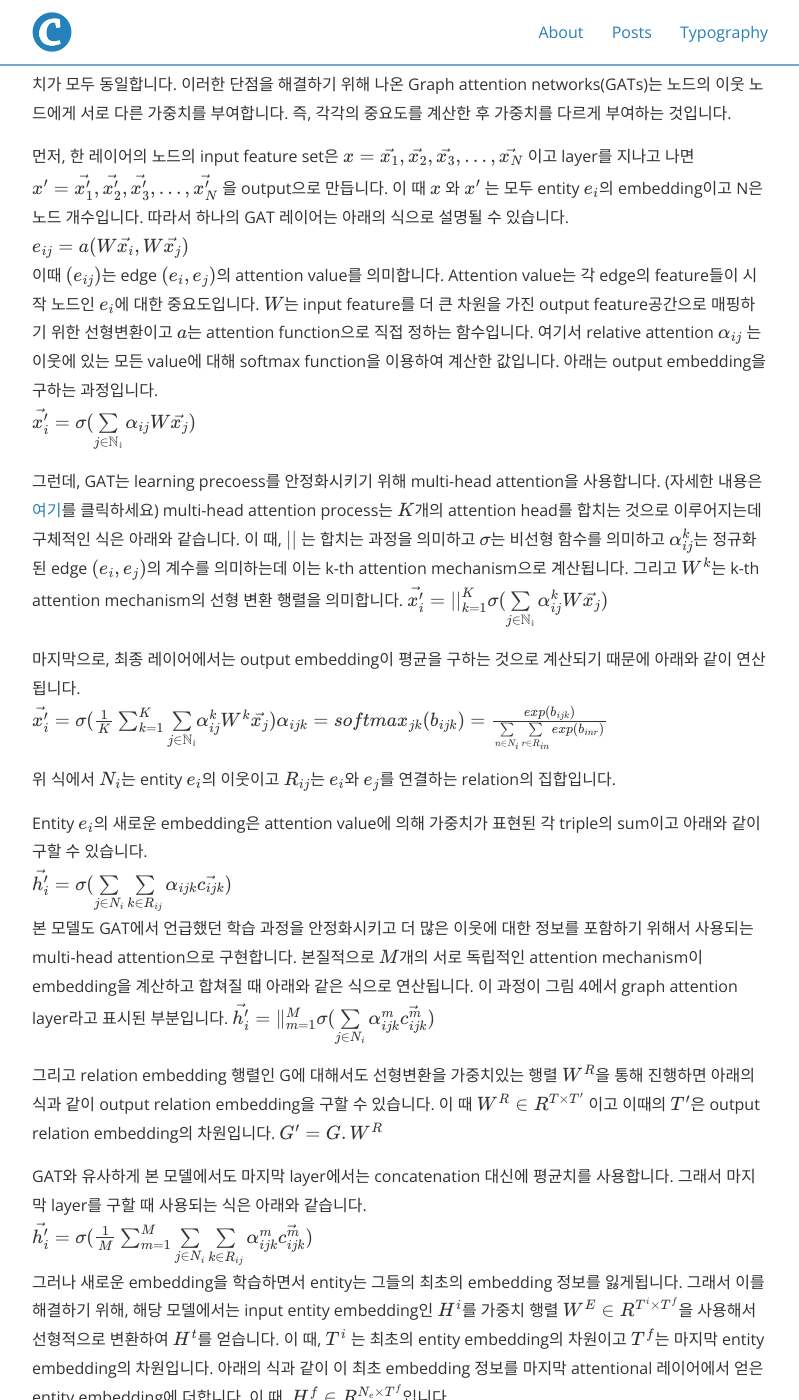
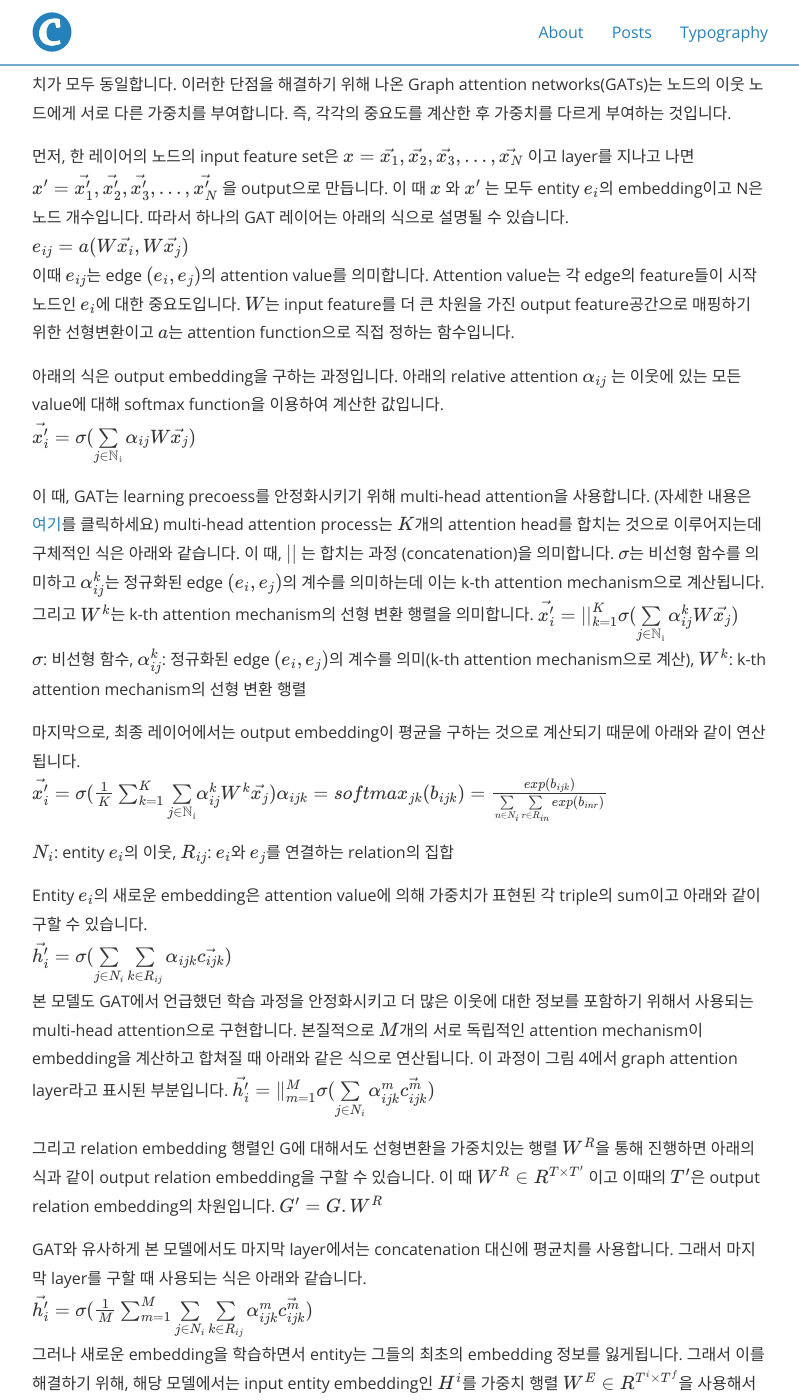
Before and after one commit to jeewon9708/jeewon9708.github.io, a Jekyll site: the page built from _posts/2020-09-18-paper-review-01.md, in a window 1280 px wide and 1400 px high, scrolled down 3064 px. Shown: the whole window, without its empty margins (240-1039 px from the left). Built offline with Jekyll 4.4.1, drawn with Linux system fonts in a browser that asks for light colours; nearby versions of some CDN libraries; formulas are drawn with MathJax 3.

Commit message:
Update 2020-09-18-paper-review-01.md

```diff
--- a/_posts/2020-09-18-paper-review-01.md
+++ b/_posts/2020-09-18-paper-review-01.md
@@ -70,17 +70,21 @@ Graph Convolutional networks(GCNs) 는 entity의 이웃노드에게서 정보를
 
 먼저, 한 레이어의 노드의 input feature set은  $x= \{\vec{x_1}, \vec{x_2}, \vec{x_3}, ..., \vec{x_N}\}$ 이고 layer를 지나고 나면 $x'= \{\vec{x_1'}, \vec{x_2'}, \vec{x_3'}, ..., \vec{x_N'}\}$ 을 output으로 만듭니다. 이 때 $x$ 와 $x'$ 는 모두 entity $e_i$의 embedding이고 N은 노드 개수입니다. 따라서 하나의 GAT 레이어는 아래의 식으로 설명될 수 있습니다.
 $${e_{ij}}= a( W \vec{x_i},W \vec{x_j})$$
-이때 $(e_{ij})$는 edge $(e_i,e_j)$의 attention value를 의미합니다. Attention value는 각 edge의 feature들이 시작 노드인 $e_i$에 대한 중요도입니다. $W$는 input feature를 더 큰 차원을 가진 output feature공간으로 매핑하기 위한 선형변환이고 $a$는 attention function으로 직접 정하는 함수입니다. 여기서 relative attention $\alpha_{ij}$ 는 이웃에 있는 모든 value에 대해 softmax function을 이용하여 계산한 값입니다. 아래는 output embedding을 구하는 과정입니다.
+이때 $e_{ij}$는 edge $(e_i,e_j)$의 attention value를 의미합니다. Attention value는 각 edge의 feature들이 시작 노드인 $e_i$에 대한 중요도입니다. $W$는 input feature를 더 큰 차원을 가진 output feature공간으로 매핑하기 위한 선형변환이고 $a$는 attention function으로 직접 정하는 함수입니다.
+
+아래의 식은 output embedding을 구하는 과정입니다. 아래의 relative attention $\alpha_{ij}$ 는 이웃에 있는 모든 value에 대해 softmax function을 이용하여 계산한 값입니다.
 $${\vec{x_i'}} = \sigma(\sum\limits_{j\in\mathbb{N_i}} \alpha_{ij}W\vec{x_j})$$
 
-그런데, GAT는 learning precoess를 안정화시키기 위해 multi-head attention을 사용합니다. (자세한 내용은 [여기](https://arxiv.org/abs/1706.03762)를 클릭하세요) multi-head attention process는 $K$개의 attention head를 합치는 것으로 이루어지는데 구체적인 식은 아래와 같습니다. 이 때, $||$ 는 합치는 과정을 의미하고 $\sigma$는 비선형 함수를 의미하고 $\alpha_{ij}^k$는 정규화된 edge $(e_i,e_j)$의 계수를 의미하는데 이는 k-th attention mechanism으로 계산됩니다. 그리고 $W^k$는 k-th attention mechanism의 선형 변환 행렬을 의미합니다.
+이 때, GAT는 learning precoess를 안정화시키기 위해 multi-head attention을 사용합니다. (자세한 내용은 [여기](https://arxiv.org/abs/1706.03762)를 클릭하세요) multi-head attention process는 $K$개의 attention head를 합치는 것으로 이루어지는데 구체적인 식은 아래와 같습니다. 이 때, $||$ 는 합치는 과정 (concatenation)을 의미합니다.  $\sigma$는 비선형 함수를 의미하고 $\alpha_{ij}^k$는 정규화된 edge $(e_i,e_j)$의 계수를 의미하는데 이는 k-th attention mechanism으로 계산됩니다. 그리고 $W^k$는 k-th attention mechanism의 선형 변환 행렬을 의미합니다.
 $${\vec{x_i'}} = {\vert\vert}_{k=1}^K \sigma(\sum\limits_{j\in\mathbb{N_i}} \alpha_{ij}^kW\vec{x_j})$$
+$\sigma$: 비선형 함수, $\alpha_{ij}^k$: 정규화된 edge $(e_i,e_j)$의 계수를 의미(k-th attention mechanism으로 계산), $W^k$: k-th attention mechanism의 선형 변환 행렬
+
 
 마지막으로, 최종 레이어에서는 output embedding이 평균을 구하는 것으로 계산되기 때문에 아래와 같이 연산됩니다.
 $$ {\vec{x_i'}} = \sigma({1\over{K}}\sum_{k=1}^K
 {\sum\limits_{j\in\mathbb{N_i}}} \alpha_{ij}^kW^k\vec{x_j}) \alpha_{ijk}=softmax_{jk}(b_{ijk}) = \frac{exp(b_{ijk})}{\sum\limits_{n\in N_i}\sum\limits_{r\in R_{in}}exp(b_{inr})} $$
 
-위 식에서 $N_i$는 entity $e_i$의 이웃이고 $R_{ij}$는 $e_i$와 $e_j$를 연결하는 relation의 집합입니다.
+$N_i$: entity $e_i$의 이웃, $R_{ij}$: $e_i$와 $e_j$를 연결하는 relation의 집합
 
 Entity  $e_i$의 새로운 embedding은  attention value에 의해 가중치가 표현된 각 triple의 sum이고 아래와 같이 구할 수 있습니다.
 $${\vec{h_i'}} = \sigma(\sum\limits_{j\in N_i}\sum\limits_{k\in R_{ij}}\alpha_{ijk}\vec{c_{ijk}})$$
```
